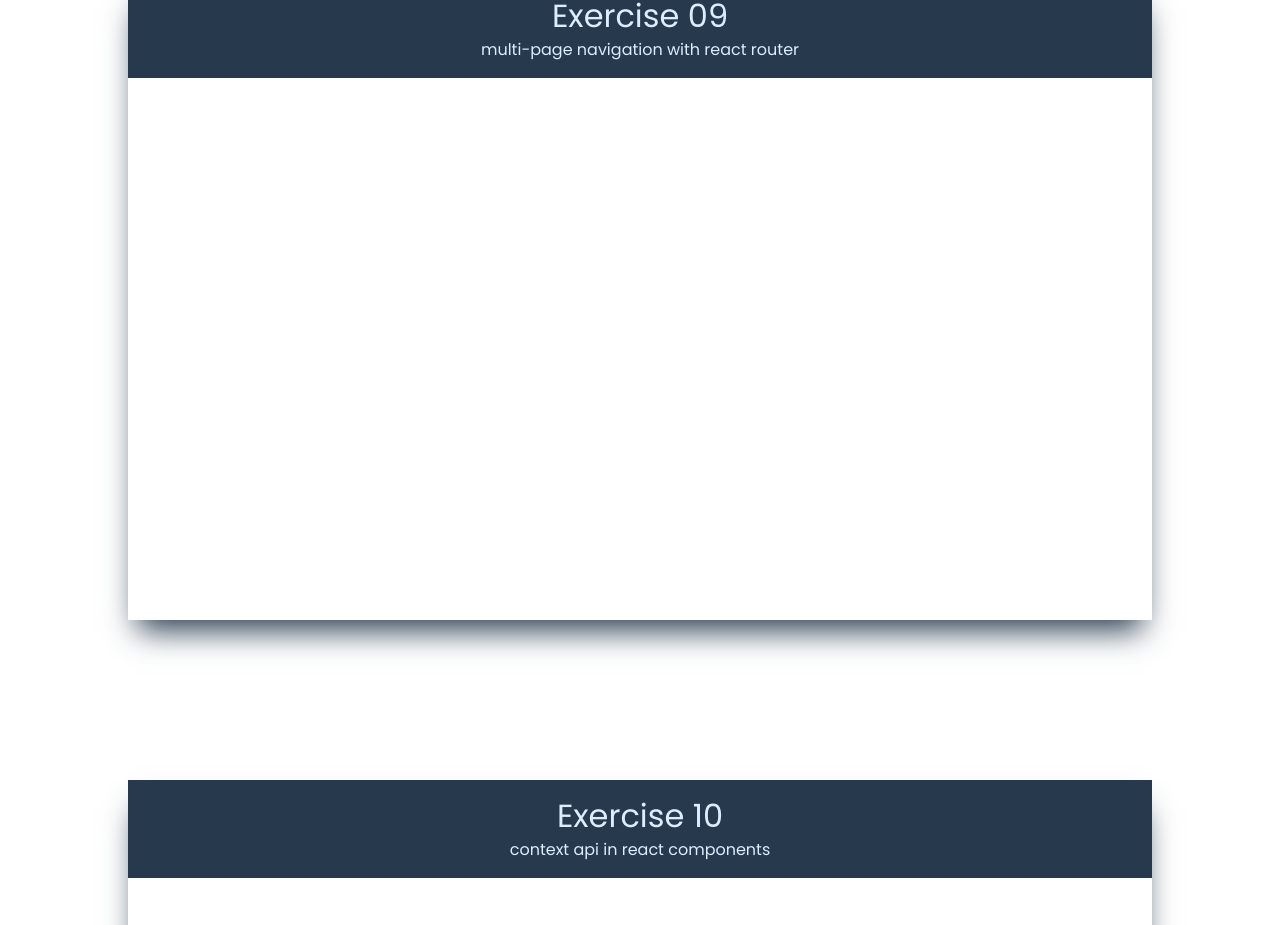
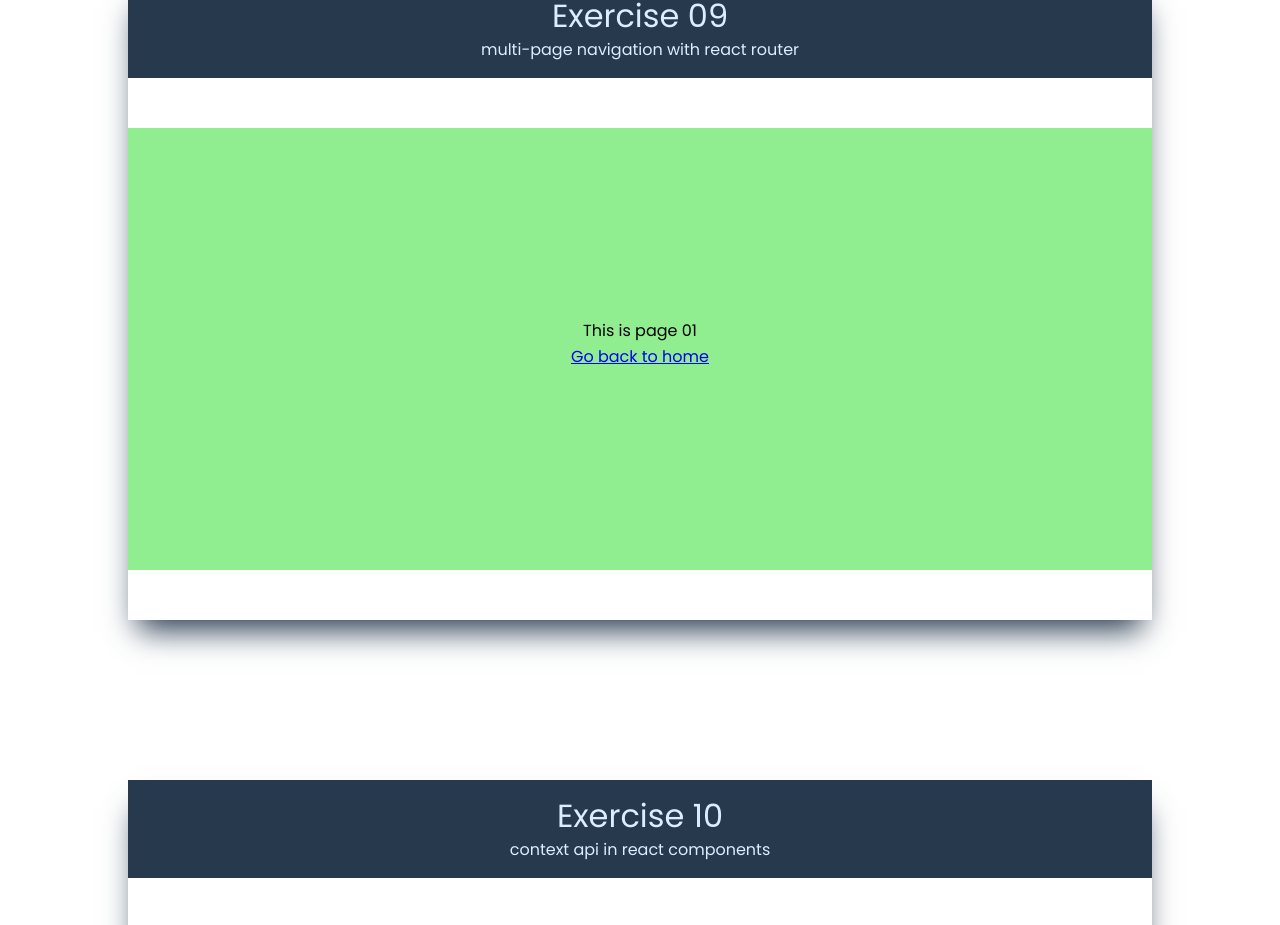
Before and after one commit to Dyeizon/react-exercises, a React (Create React App) app: page /page01 in a window 1280 px wide. Shown: the part 6500-7425 px from the top of the page. Built offline with nearby package versions, Linux system fonts and the light colour scheme; no server answers.

Commit message:
navigation almost done

```diff
--- a/package.json
+++ b/package.json
@@ -8,6 +8,7 @@
     "@testing-library/user-event": "^13.5.0",
     "react": "^18.2.0",
     "react-dom": "^18.2.0",
+    "react-router-dom": "^6.8.1",
     "react-scripts": "5.0.1",
     "web-vitals": "^2.1.4"
   },
--- a/src/App.js
+++ b/src/App.js
@@ -45,6 +45,7 @@ function App() {
         <Rest/>
       </Exercise>
 
+      <a href="/" id='home'> </a>
       <Exercise title="Exercise 09" desc="multi-page navigation with react router">
         <Multipage/>
       </Exercise>
--- /dev/null
+++ b/src/components/Multipage/Home.jsx
@@ -0,0 +1,28 @@
+import { useNavigate } from 'react-router-dom';
+import './style.css';
+
+export const Home = () => {
+    const navigate = useNavigate();
+
+    function handlePageNavigation(e) {
+        e.preventDefault();
+
+        const element = document.getElementById('home');
+        element.scrollIntoView({behavior: 'smooth'});
+
+        const url = e.target.href.split('/')[e.target.href.split('/').length - 1];
+
+        navigate(`/${url}`);
+    }
+    return (
+        <>
+            <div className="page-container" id="home">
+                <h1>This is the Home</h1>
+                <a href="/page01" onClick={(e) => handlePageNavigation(e)}>Go to page 01</a>
+                <a href="/page02">Go to page 02</a>
+                <a href="/page03">Go to page 03</a>
+            </div>
+
+        </>
+    );
+}
--- /dev/null
+++ b/src/components/Multipage/HomeLink.jsx
@@ -0,0 +1,19 @@
+import { useNavigate } from "react-router-dom";
+
+export const HomeLink = () => {
+    const navigate = useNavigate();
+
+    function scrollToHome(e) {
+        e.preventDefault();
+        const element = document.getElementById('home');
+
+        if(element) {
+            element.scrollIntoView({behavior: 'smooth'});
+            navigate('/');
+        }
+    }
+
+    return (
+        <a onClick={(e) => {scrollToHome(e)}} href="/">Go back to home</a>
+    );
+}
--- /dev/null
+++ b/src/components/Multipage/Page01.jsx
@@ -0,0 +1,13 @@
+import './style.css';
+import {HomeLink} from './HomeLink';
+
+export const Page01 = () => {
+    return(
+        <>
+            <div className="page-container" style={{backgroundColor:'lightgreen'}}>
+                <h1>This is page 01</h1>
+                <HomeLink/>
+            </div>
+        </>
+    );
+}
--- /dev/null
+++ b/src/components/Multipage/Page02.jsx
@@ -0,0 +1,14 @@
+import './style.css';
+import {HomeLink} from './HomeLink';
+
+export const Page02 = () => {
+    return(
+        <>
+            <div className="page-container" style={{backgroundColor:'lightblue'}}>
+                <h1>This is page 02</h1>
+                <HomeLink/>
+            </div>
+
+        </>
+    );
+}
--- /dev/null
+++ b/src/components/Multipage/Page03.jsx
@@ -0,0 +1,14 @@
+import './style.css';
+import { HomeLink } from './HomeLink';
+
+export const Page03 = () => {
+    return(
+        <>
+            <div className="page-container" style={{backgroundColor:'yellow'}}>
+                <h1>This is page 03</h1>
+                <HomeLink/>
+            </div>
+
+        </>
+    );
+}
--- /dev/null
+++ b/src/components/Multipage/RoutesHandler.jsx
@@ -0,0 +1,18 @@
+import {Routes, Route, BrowserRouter} from 'react-router-dom';
+import {Home} from './Home';
+import { Page01 } from './Page01';
+import { Page02 } from './Page02';
+import { Page03 } from './Page03';
+
+export const RoutesHandler = () => {
+    return(
+        <BrowserRouter>
+            <Routes>
+                <Route element={ <Home/> }  path="/" />
+                <Route element={ <Page01/> }  path="/page01" />
+                <Route element={ <Page02/> }  path="/page02" />
+                <Route element={ <Page03/> }  path="/page03" />
+            </Routes>
+        </BrowserRouter>
+    );
+}
--- a/src/components/Multipage/index.jsx
+++ b/src/components/Multipage/index.jsx
@@ -1,5 +1,7 @@
+import {RoutesHandler } from './RoutesHandler';
+
 export const Multipage = () => {
     return (
-        <></>
+        <RoutesHandler/>
     );
 }
--- /dev/null
+++ b/src/components/Multipage/style.css
@@ -0,0 +1,12 @@
+.page-container {
+    display: flex;
+    width: 100%;
+    height: 100%;
+    flex-direction: column;
+    justify-content: center;
+    align-items: center;
+}
+
+.page-container a {
+    margin: 10px 0;
+}
```
Also changed, not shown: 1 other file (tests, documents, lock files or other folders).
